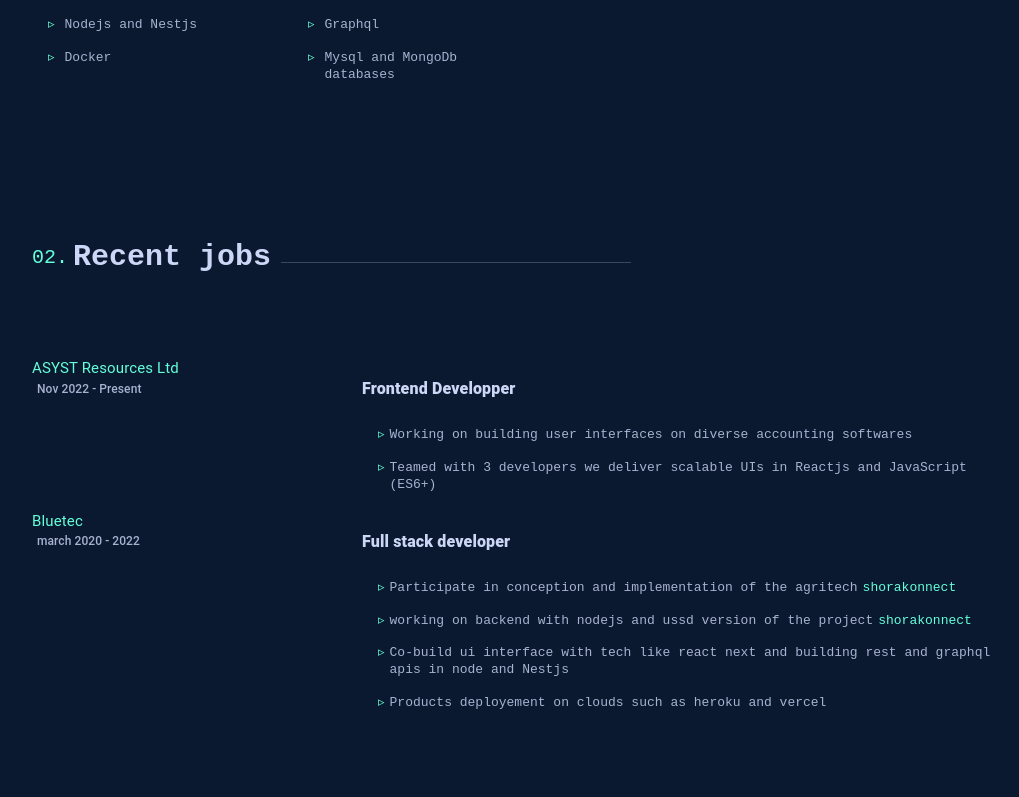
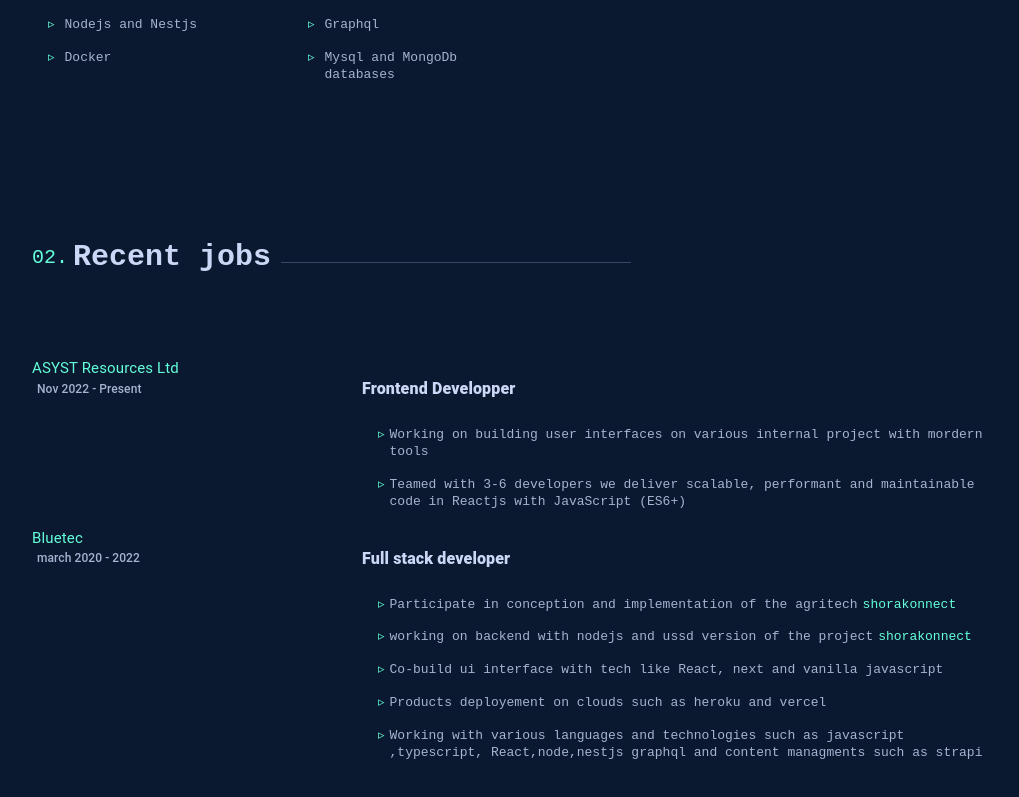
Before and after one commit to sopranoelfuego/aubinishimwe.com, a Next.js app: page / in a window 1280 px wide. Shown: the part 1422-2219 px from the top of the page, without its empty margins (118-1137 px from the left). Built offline with nearby package versions, Linux system fonts and the light colour scheme.

Commit message:
experience ends

```diff
--- a/src/components/Experience.tsx
+++ b/src/components/Experience.tsx
@@ -15,19 +15,20 @@ function Experience() {
   {
    key: '1',
    descr:
-    'Co-build ui interface with tech like react next and building rest and graphql apis in node and Nestjs',
+    'Co-build ui interface with tech like React, next and vanilla javascript ',
   },
   { key: '2', descr: 'Products deployement on clouds such as heroku and vercel ' },
+  { key: '2', descr: 'Working with various languages and technologies such as javascript ,typescript, React,node,nestjs graphql and content managments such as strapi' },
  ]
  const assystJobs = [
   {
    key: '1',
-   descr: 'Working on building user interfaces on diverse accounting softwares',
+   descr: 'Working on building user interfaces on various internal project with mordern tools ',
   },
   {
    key: '2',
    descr:
-    'Teamed with 3 developers we deliver scalable UIs in Reactjs and  JavaScript (ES6+)',
+    'Teamed with 3-6 developers we deliver scalable, performant and maintainable code in Reactjs with  JavaScript (ES6+)',
   },
  ]
 
```
